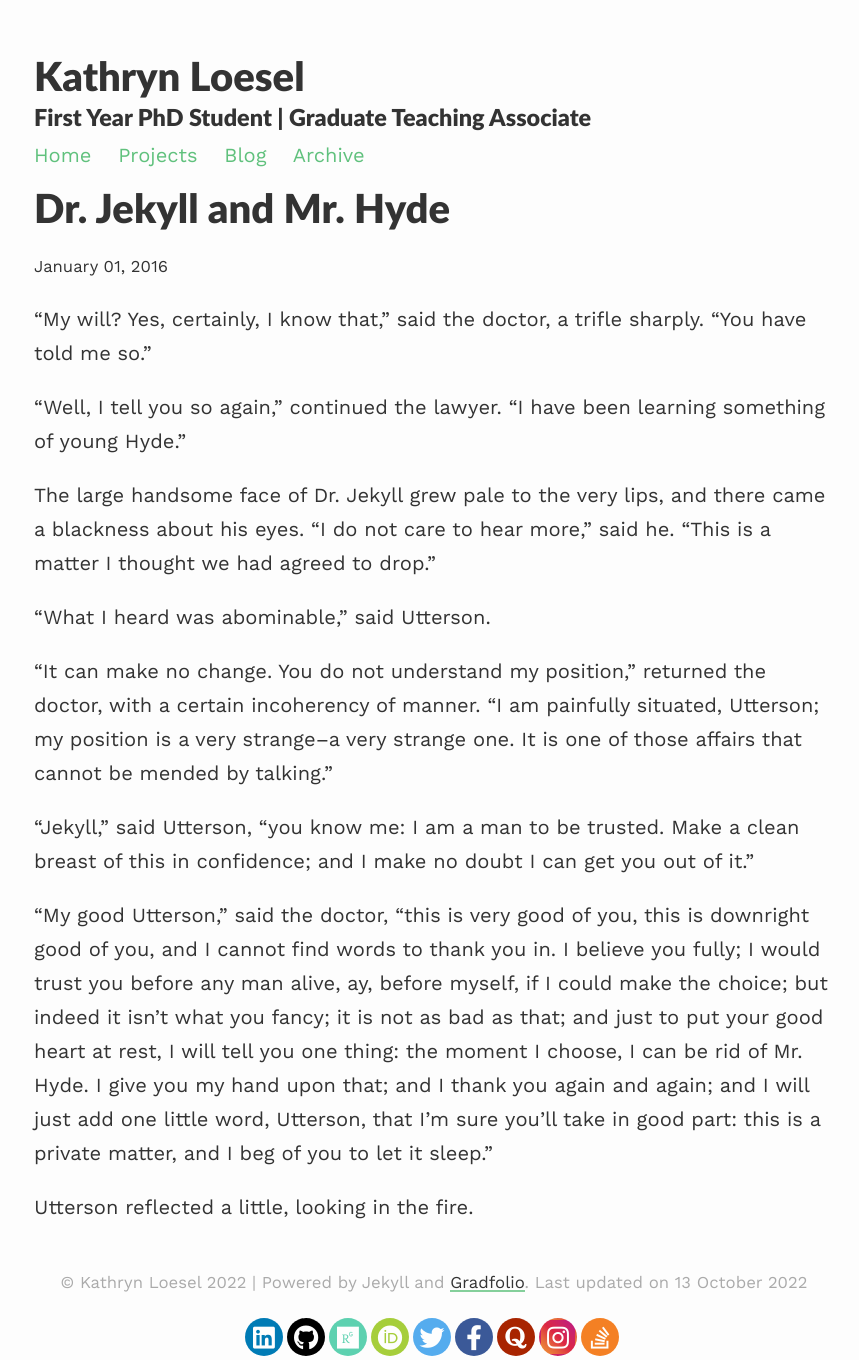
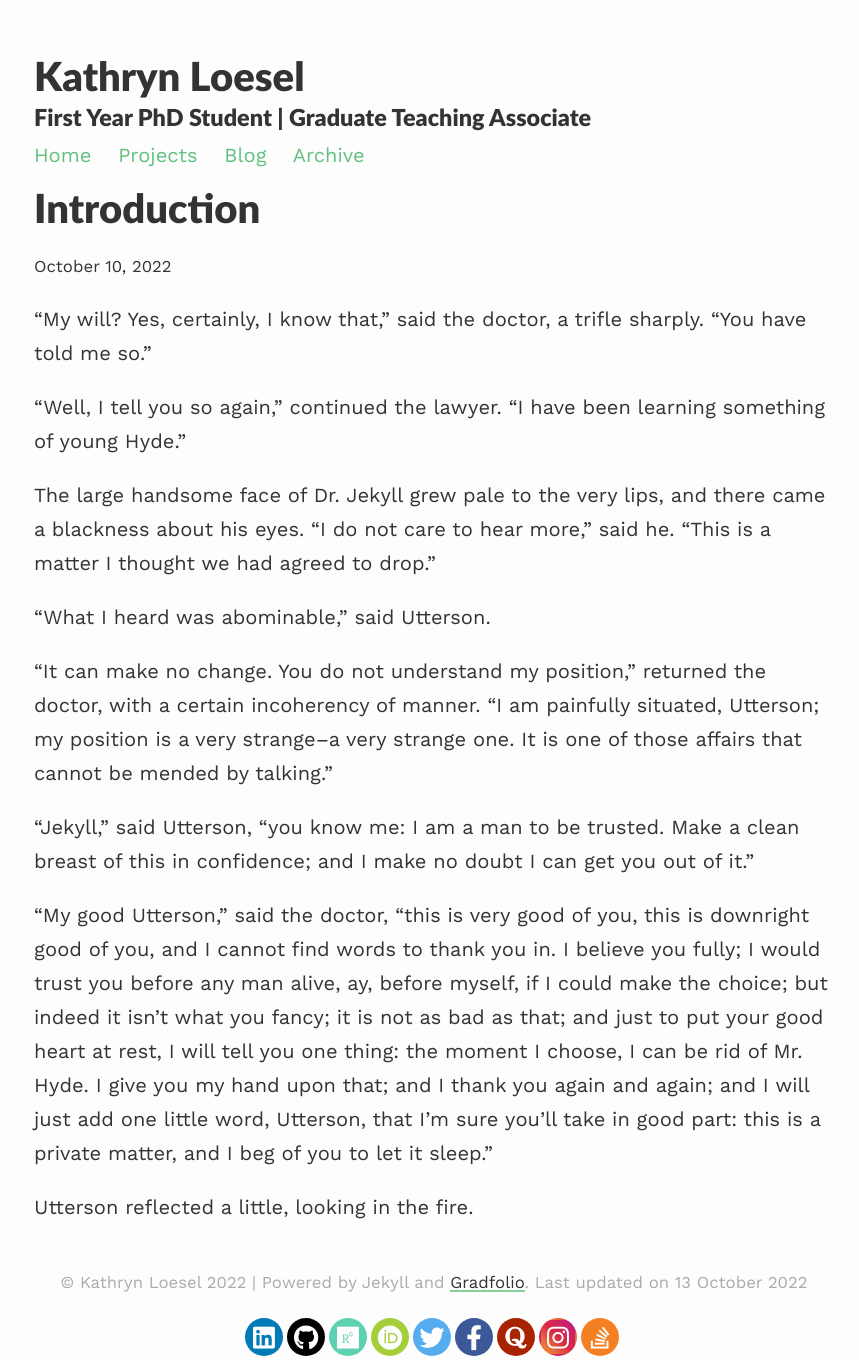
Before and after one commit to kmloesel/about, a Jekyll site: the page built from _posts/2022-10-10-intro.md, in a window 1280 px wide. Shown: the whole page, without its empty margins (206-1065 px from the left). Built offline with Jekyll 4.4.1, drawn with Linux system fonts in a browser that asks for light colours; nearby versions of some CDN libraries.

Commit message:
added post

```diff
--- a/_config.yml
+++ b/_config.yml
@@ -48,7 +48,7 @@ collections:
     output: true
     permalink: /projects/:name/
     order:
-      - shortProject.md
+      - 2022-10-10-intro.md
       - longerProjectTitle.md
       - redirect.md
       - project4.md
--- a/_posts/2016-01-01-jekyll.md
+++ b/_posts/2022-10-10-intro.md
@@ -1,6 +1,6 @@
 ---
 layout: post
-title: "Dr. Jekyll and Mr. Hyde"
+title: "Introduction"
 ---
 
 “My will? Yes, certainly, I know that,” said the doctor, a trifle sharply. “You have told me so.”
```
